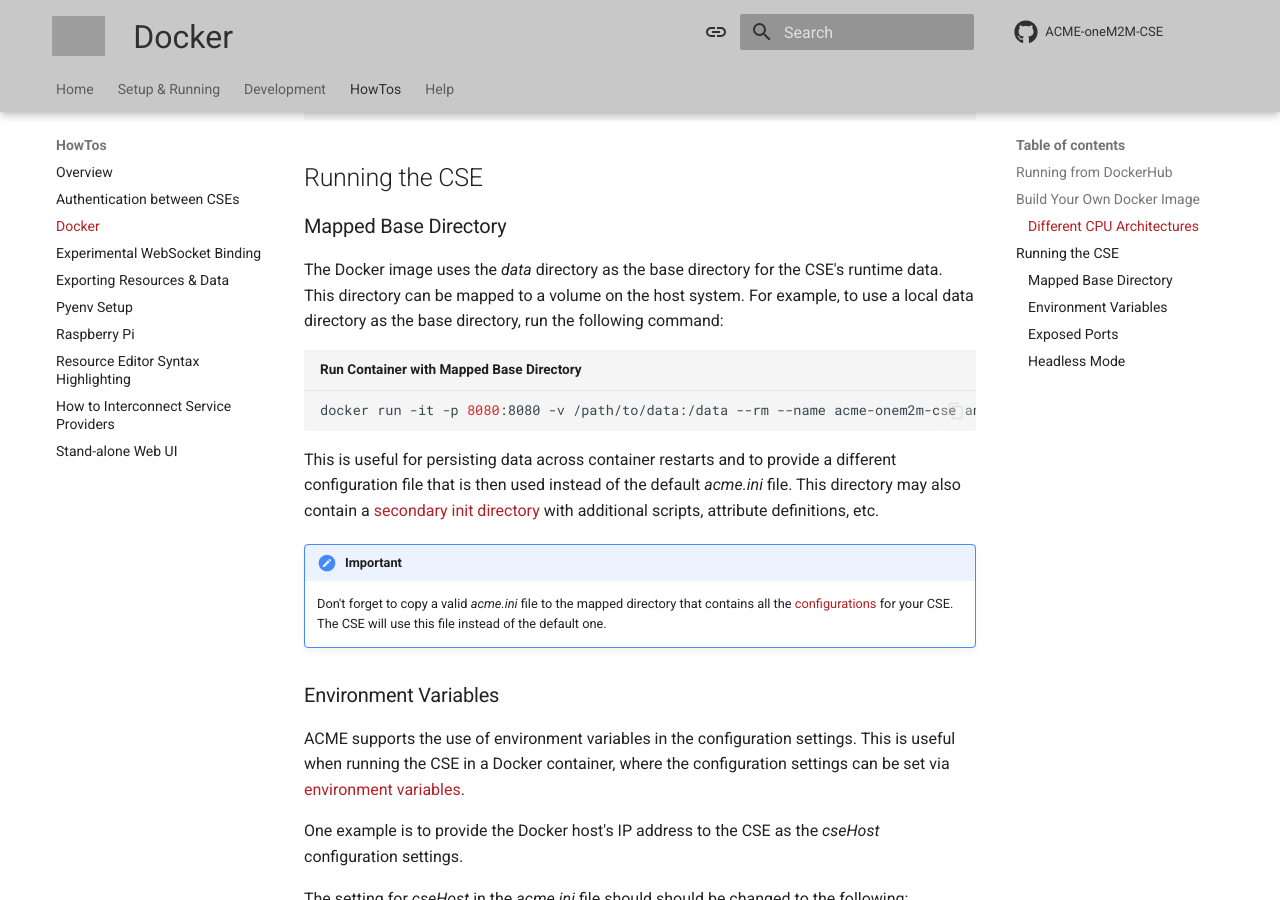
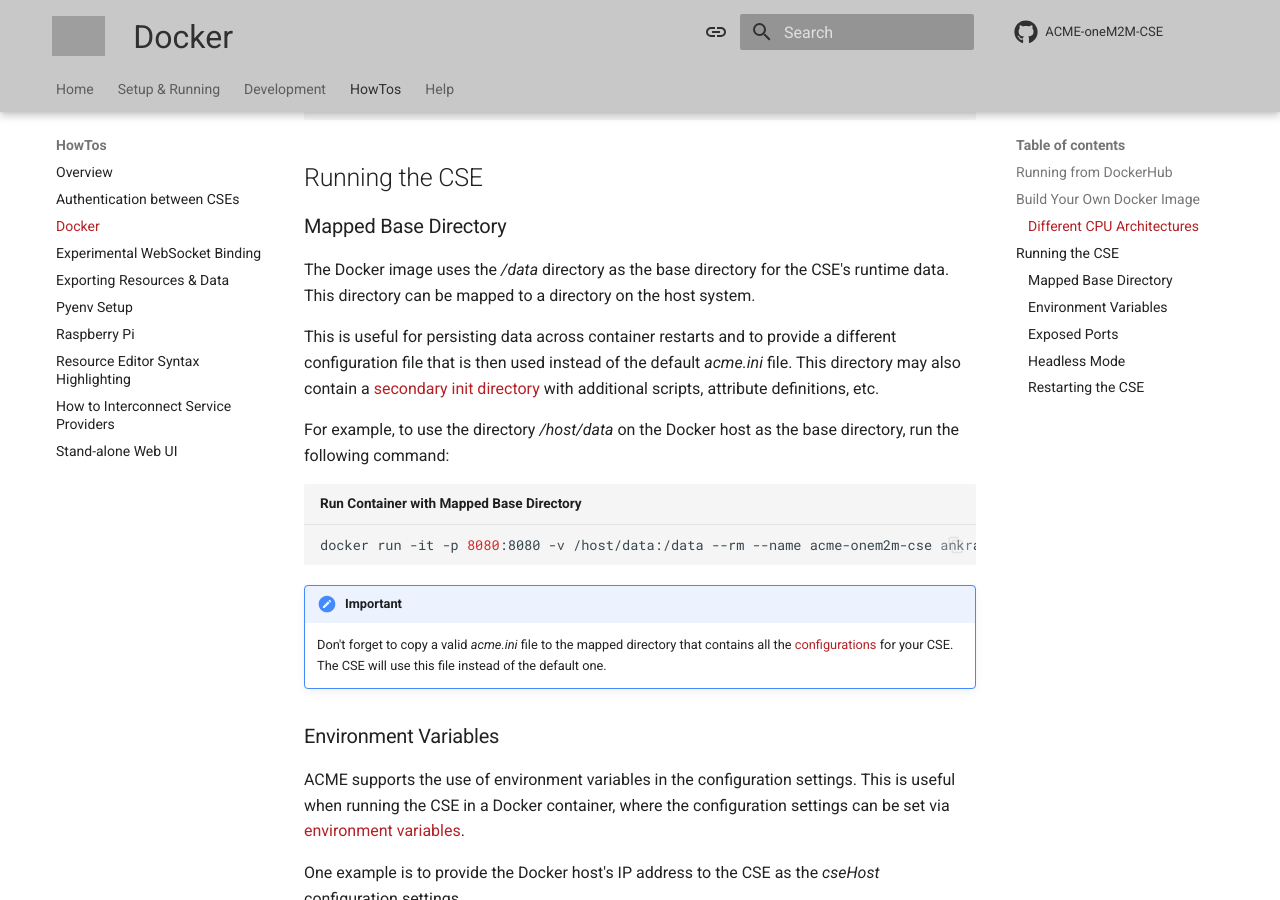
Before and after one commit to ankraft/ACME-oneM2M-CSE-mkdocs, an MkDocs documentation site: the page built from docs/howtos/Docker.md, in a window 1280 px wide and 900 px high, scrolled down 1233 px. Built offline with MkDocs 1.6.1 and Material for MkDocs 9.7.7, drawn with Linux system fonts in a browser that asks for light colours; comment, search, counter and statistics services are not loaded; some of the changed text lies outside the part shown; grey boxes are pictures that could not be loaded.

Commit message:
Improved Docker howto

````diff
--- a/docs/howtos/Docker.md
+++ b/docs/howtos/Docker.md
@@ -43,13 +43,17 @@
 
 ### Mapped Base Directory
 
-The Docker image uses the *data* directory as the base directory for the CSE's runtime data. This directory can be mapped to a volume on the host system. For example, to use a local data directory as the base directory, run the following command:
+The Docker image uses the */data* directory as the base directory for the CSE's runtime data. This directory can be mapped to a directory on the host system.
+
+This is useful for persisting data across container restarts and to provide a different configuration file that is then used instead of the default *acme.ini* file. This directory may also contain a [secondary init directory](../setup/Running.md#secondary-init-directory) with additional scripts, attribute definitions, etc.
+
+For example, to use the directory */host/data* on the Docker host as the base directory, run the following command:
 
 ```sh title="Run Container with Mapped Base Directory"
-docker run -it -p 8080:8080 -v /path/to/data:/data --rm --name acme-onem2m-cse ankraft/acme-onem2m-cse
+docker run -it -p 8080:8080 -v /host/data:/data --rm --name acme-onem2m-cse ankraft/acme-onem2m-cse
 ```
 
-This is useful for persisting data across container restarts and to provide a different configuration file that is then used instead of the default *acme.ini* file. This directory may also contain a [secondary init directory](../setup/Running.md#secondary-init-directory) with additional scripts, attribute definitions, etc.
+
 
 !!! important
 	Don't forget to copy a valid *acme.ini* file to the mapped directory that contains all the [configurations](../setup/Configuration-basic.md) for your CSE. The CSE will use this file instead of the default one.
@@ -92,3 +96,11 @@
 The ACME CSE can be run in headless mode, which means that the console output is not displayed in the terminal. This is useful when running the CSE in a Docker container, where the console output is not needed.
 
 To run the CSE in headless mode, use the command line argument `--headless` or set the configuration setting *[console].headless* to `true` in the *acme.ini* configuration file.
+
+!!! Note
+	Headless mode is the default setting for the provided Docker image.
+
+
+### Restarting the CSE
+
+In the provided Docker image, the CSE is run within a loop that restarts it if the CSE is shutdown with the intention to be [restarted](../setup/Operation-management.md#restart-the-cse). This means that the CSE can be restarted without restarting the Docker container. If the CSE shuts down normally, the Docker container will exit.
````
